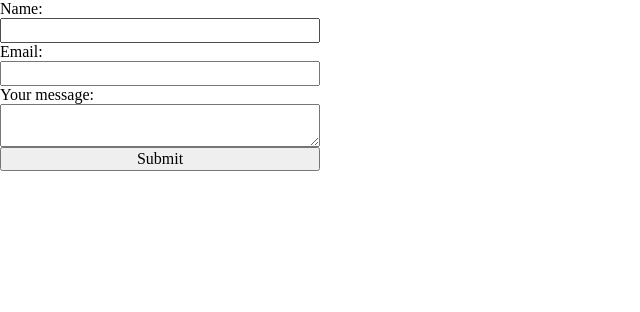
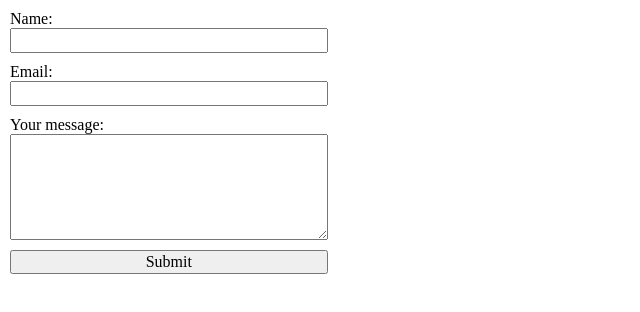
Before and after one commit to LevGordon/Email-Form-For-Websites, a plain HTML site: page index.html in a window 1280 px wide. Shown: the whole page, without its empty margins (0-640 px from the left). Drawn offline with nearby package versions, Linux system fonts and the light colour scheme.

Commit message:
Add files via upload
Better styling

```diff
--- a/style.css
+++ b/style.css
@@ -9,7 +9,18 @@
 }
 
 main form {
-
+    margin: 10px 0 10px 0;
     display: flex;
     flex-direction: column;
 }
+
+
+main form textarea {
+    height: 100px;
+
+}
+
+main {
+
+    margin: 0 0 0 10px;
+}
```
